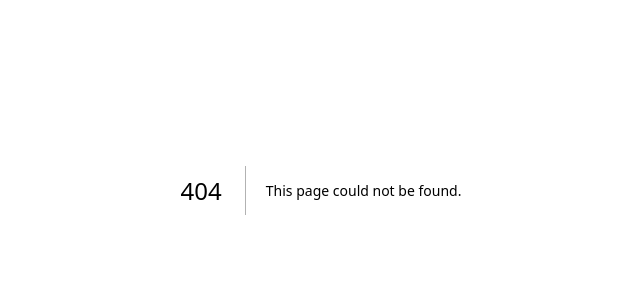
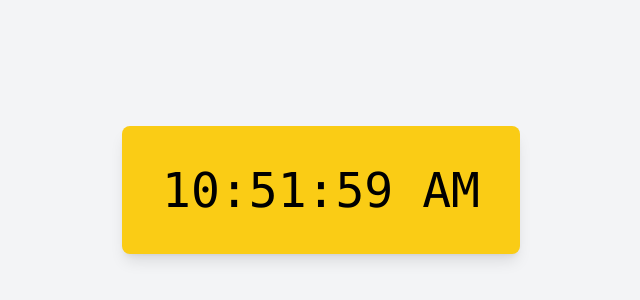
Before and after one commit to guoliangz588/test-1761122126837, a Next.js app: page /yellow-clock in a window 1280 px wide. Before the commit this address had no page. Shown: the part 210-510 px from the top of the page, without its empty margins (319-959 px from the left). Built offline with nearby package versions, Linux system fonts and the light colour scheme.

Commit message:
[AI] Created a yellow clock component

```diff
--- a/data/ui-tools/index.json
+++ b/data/ui-tools/index.json
@@ -19,6 +19,10 @@
       "id": "red-clock",
       "name": "Red Clock",
       "description": "Red Clock UI component"
+    },
+    {
+      "id": "yellow-clock",
+      "name": "Yellow Clock"
     }
   ]
 }
--- /dev/null
+++ b/pages/yellow-clock.tsx
@@ -0,0 +1,25 @@
+// A simple yellow digital clock that updates every second.
+import React, { useState, useEffect } from 'react';
+
+export default function YellowClock() {
+  const [time, setTime] = useState(new Date());
+
+  useEffect(() => {
+    const timerId = setInterval(() => {
+      setTime(new Date());
+    }, 1000);
+
+    // Cleanup the interval on component unmount
+    return () => {
+      clearInterval(timerId);
+    };
+  }, []);
+
+  return (
+    <div className="flex items-center justify-center h-screen bg-gray-100">
+      <div className="bg-yellow-400 text-black font-mono text-5xl p-10 rounded-lg shadow-lg">
+        {time.toLocaleTimeString()}
+      </div>
+    </div>
+  );
+}
```
Lines whose indentation alone changed are shown as unchanged.
